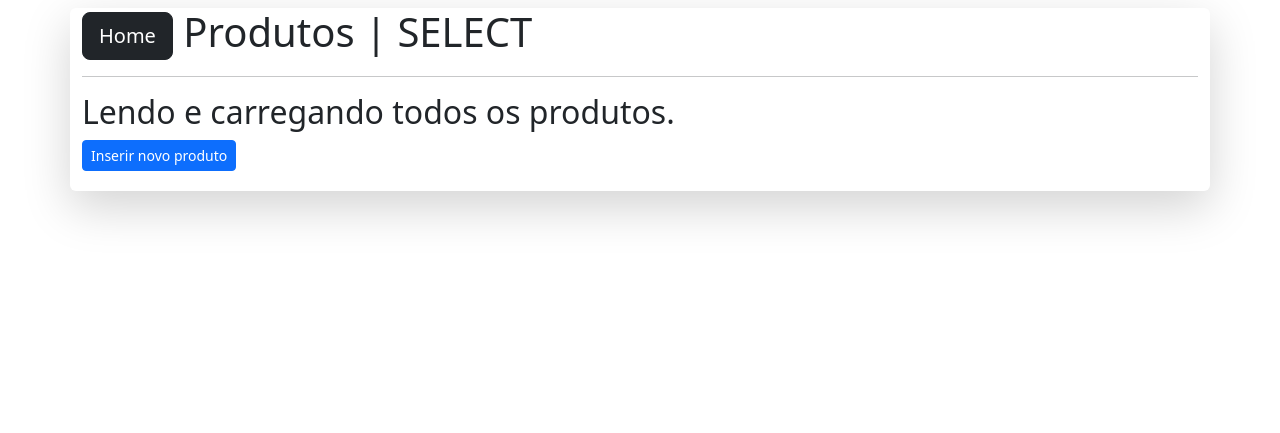
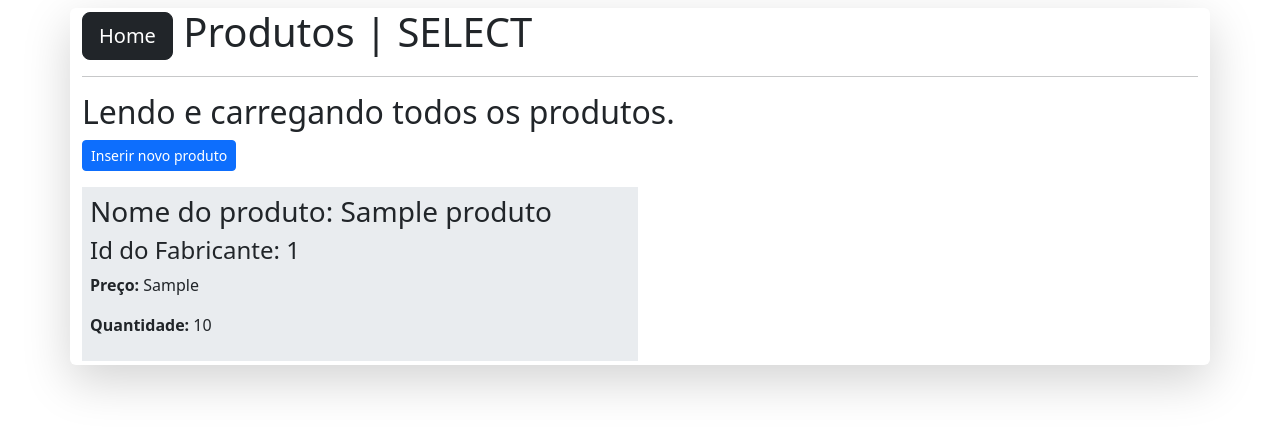
Before and after one commit to mourjulia/exemplo-crud-php-julia, a PHP site: page /produtos/visualizar.php in a window 1280 px wide. Shown: the top 433 px of the page. Run offline with PHP 8.4, Linux system fonts and the light colour scheme; tables that the repository leaves empty or names only in its code hold one stand-in row (values such as "Sample post").

Commit message:
Adicionando listarProdutos

```diff
--- a/produtos/visualizar.php
+++ b/produtos/visualizar.php
@@ -23,6 +23,20 @@ $listarProdutos = listarProdutos($conexao);
         <p><a class="btn btn-primary btn-sm" href="inserir.php">Inserir novo produto</a></p>
 
 
+        <div class="row g-1">
+            <?php foreach ($listarProdutos as $produto) {?>
+                <div class="col-sm-6">
+                    <article class="bg-body-secondary p-2">
+                        <h3>Nome do produto: <?= $produto["nome"] ?></h3>
+                        <h4>Id do Fabricante: <?= $produto["fabricante_id"] ?></h4>
+                        <p><b>Preço:</b> <?= $produto["preco"] ?></p>
+                        <p><b>Quantidade:</b> <?= $produto["quantidade"] ?></p>
+                    </article>
+                </div>
+            <?php }?>
+        </div>
+
+
     </div>
 
     <script src="https://cdn.jsdelivr.net/npm/bootstrap@5.3.3/dist/js/bootstrap.bundle.min.js"></script>
```
